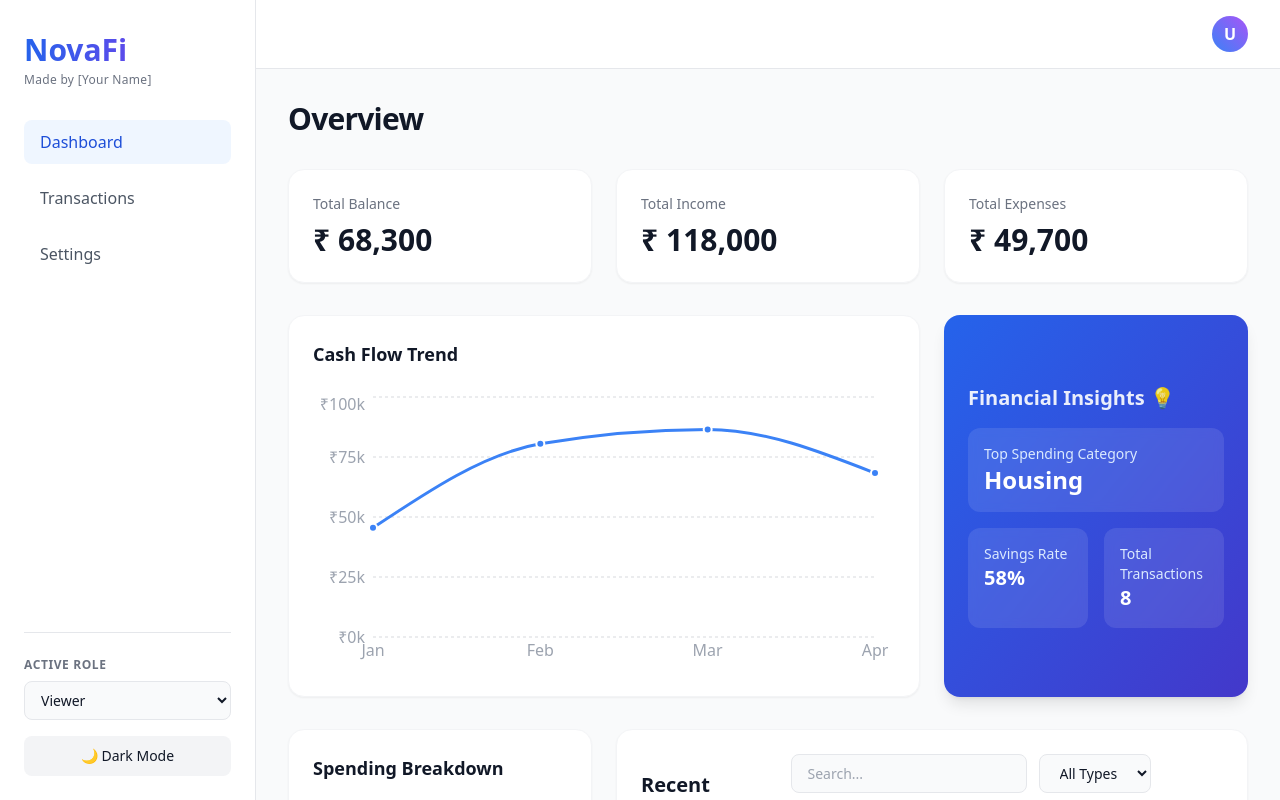
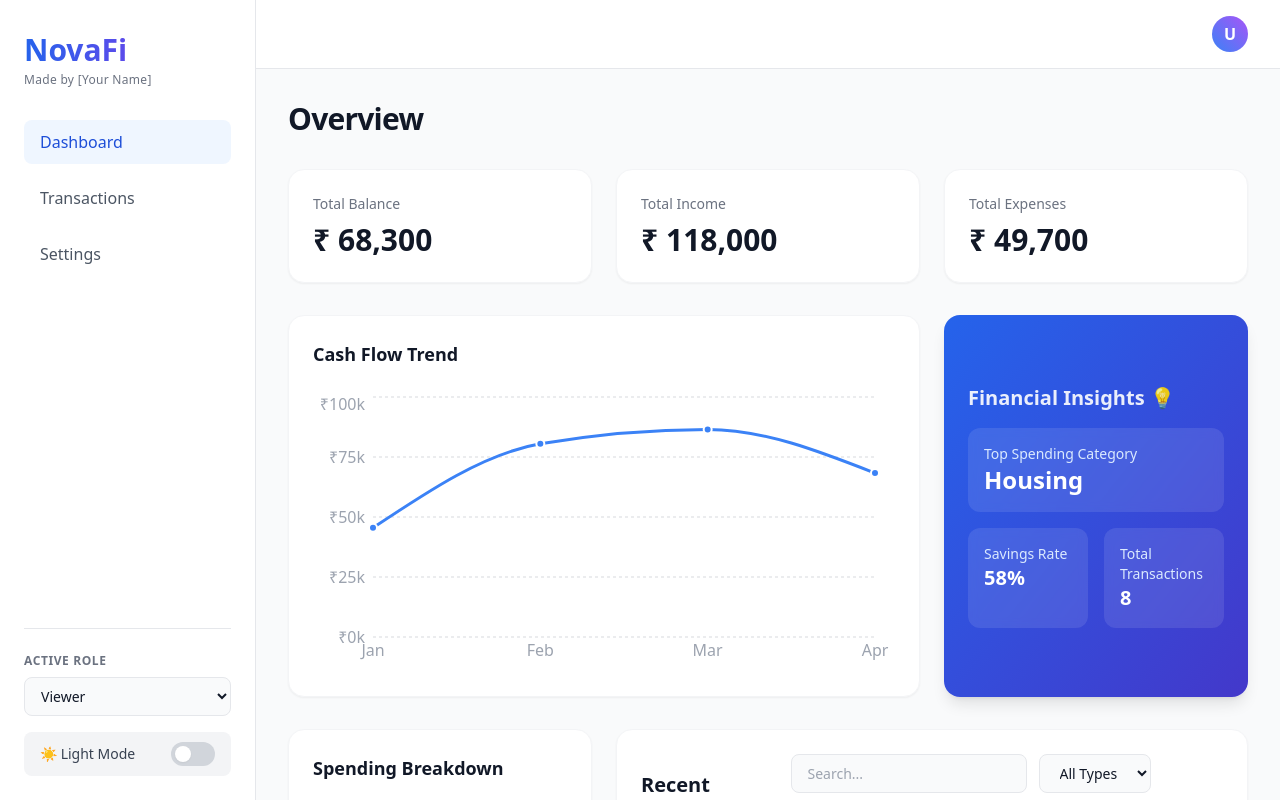
Before and after one commit to sandeepmukku12/finance-dashboard, a React (Vite) app: page / in a window 1280 px wide. Built offline with nearby package versions, Linux system fonts and the light colour scheme.

Commit message:
feat: update the design of dark mode toggle

```diff
--- a/src/components/Layout.jsx
+++ b/src/components/Layout.jsx
@@ -97,12 +97,24 @@ export default function Layout({ children, activeTab, setActiveTab }) {
             </select>
           </div>
 
-          <button
-            onClick={() => setDark(!dark)}
-            className="w-full flex items-center justify-center gap-2 text-sm px-4 py-2.5 bg-gray-100 dark:bg-gray-800 hover:bg-gray-200 dark:hover:bg-gray-700 rounded-lg font-medium transition-colors"
-          >
-            {dark ? '☀️ Light Mode' : '🌙 Dark Mode'}
-          </button>
+          {/* Dark Mode Slider Toggle */}
+          <div className="flex items-center justify-between px-4 py-2.5 bg-gray-100 dark:bg-gray-800 rounded-lg">
+            <span className="text-sm font-medium text-gray-700 dark:text-gray-300">
+              {dark ? '🌙 Dark Mode' : '☀️ Light Mode'}
+            </span>
+            <button
+              onClick={() => setDark(!dark)}
+              className={`relative inline-flex h-6 w-11 shrink-0 cursor-pointer items-center rounded-full transition-colors duration-300 ease-in-out focus:outline-none ${
+                dark ? 'bg-blue-600' : 'bg-gray-300'
+              }`}
+            >
+              <span
+                className={`inline-block h-4 w-4 transform rounded-full bg-white transition duration-300 ease-in-out shadow-sm ${
+                  dark ? 'translate-x-6' : 'translate-x-1'
+                }`}
+              />
+            </button>
+          </div>
         </div>
       </aside>
 
```
